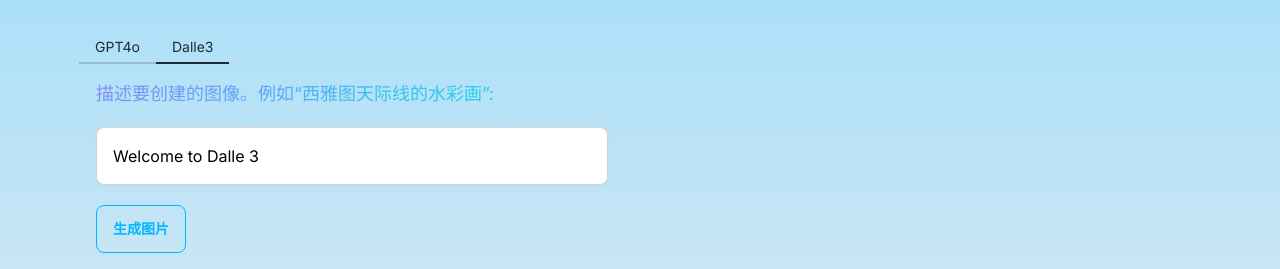
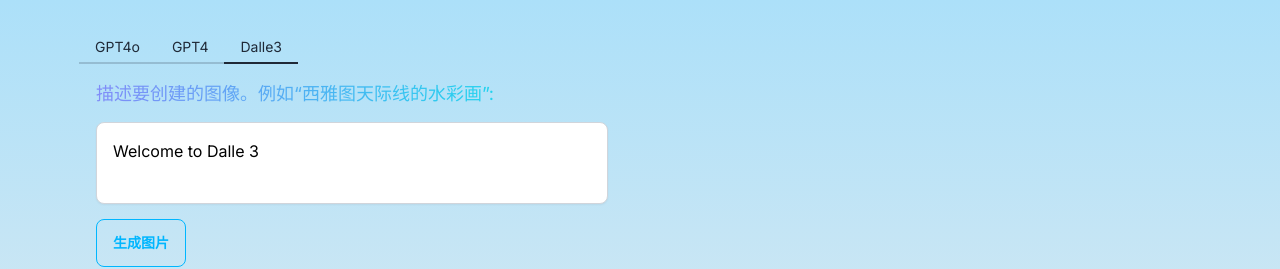
Before and after one commit to youling4438/thomas-chat, a Next.js app: page / in a window 1280 px wide. Both pictures are taken after a click on the tab "Dalle3". Shown: the top 269 px of the page. Built offline with nearby package versions, Linux system fonts and the light colour scheme; no server answers.

Commit message:
add  gpt4

```diff
--- a/app/chat.tsx
+++ b/app/chat.tsx
@@ -5,9 +5,12 @@
 
 const endpoint = process.env["NEXT_PUBLIC_AZURE_OPENAI_ENDPOINT"];
 const apiKey = process.env["NEXT_PUBLIC_AZURE_OPENAI_API_KEY"];
-const deployment = process.env["NEXT_PUBLIC_AZURE_OPENAI_CHAT_DEPLOYMENT_NAME"];
+const deployment4o = process.env["NEXT_PUBLIC_AZURE_OPENAI_CHAT_O_DEPLOYMENT_NAME"];
+const deployment4 = process.env["NEXT_PUBLIC_AZURE_OPENAI_CHAT_DEPLOYMENT_NAME"];
 
-function Chat() {
+function Chat(prop: any) {
+    const isGpt4o = prop.isGpt4o;
+    const deployment = isGpt4o ? deployment4o : deployment4;
     const [response, setResponse] = useState('o(〃＾▽＾〃)o');
     const [loading, setLoading] = useState(false);
     const handleSubmit = async (event: any) => {
@@ -44,7 +47,7 @@
     return (
         <form onSubmit={handleSubmit}>
             <label htmlFor="prompt" className='bg-gradient-to-r from-indigo-400 to-cyan-400 bg-clip-text text-transparent'>请输入你的问题:</label>
-            <textarea id="prompt" defaultValue="帮我写一首诗来描述软件工程师的日常工作" name="prompt" className="w-full max-w-lg p-4 border border-gray-300 rounded-lg shadow-sm focus:outline-none focus:ring-2 focus:ring-blue-500 focus:border-transparent" placeholder="尝试一下GPT4o(2024-05-13)"></textarea>
+            <textarea id="prompt" defaultValue="帮我写一首诗来描述软件工程师的日常工作" name="prompt" className="w-full max-w-lg p-4 border border-gray-300 rounded-lg shadow-sm focus:outline-none focus:ring-2 focus:ring-blue-500 focus:border-transparent" placeholder={isGpt4o ? "尝试一下GPT4o(2024-05-13)" : "尝试一下GPT4(0613)"}></textarea>
             <button type="submit" disabled={loading} className="btn btn-outline btn-info">{loading ? '文本生成中...' : '发送'}</button>
             <span className='tips bg-gradient-to-r from-indigo-400 to-cyan-400 bg-clip-text text-transparent'>AI助手的回答会显示到下面: </span>
             {response ? <MarkdownRenderer content={response}></MarkdownRenderer> : <span className="loading loading-infinity loading-lg text-info"></span>}
--- a/app/draw.tsx
+++ b/app/draw.tsx
@@ -46,6 +46,7 @@
             }
             setLoading(false);
         } catch (error) {
+            setImageUrl('/Dalle3_error.png');
             console.error(error);
             setLoading(false);
         }
@@ -54,16 +55,8 @@
     return (
         <div style={{ display: 'flex', flexDirection: 'column', alignItems: 'center' }}>
             <form onSubmit={handleSubmit}>
-                <label htmlFor="inputText" className='bg-gradient-to-r from-indigo-400 to-cyan-400 bg-clip-text text-transparent'>描述要创建的图像。例如“西雅图天际线的水彩画”:</label>
-                <input
-                    id="inputText"
-                    type="text"
-                    style={{ display: 'block', margin: '20px 0' }}
-                    value={prompt}
-                    className="w-full max-w-lg p-4 border border-gray-300 rounded-lg shadow-sm focus:outline-none focus:ring-2 focus:ring-blue-500 focus:border-transparent"
-                    onChange={(e) => setPrompt(e.target.value)}
-                    placeholder="尝试一下DALL-E 3"
-                />
+                <label htmlFor="prompt" className='bg-gradient-to-r from-indigo-400 to-cyan-400 bg-clip-text text-transparent'>描述要创建的图像。例如“西雅图天际线的水彩画”:</label>
+                <textarea id="prompt" value={prompt}  onChange={(e) => setPrompt(e.target.value)} name="prompt" className="w-full max-w-lg p-4 border border-gray-300 rounded-lg shadow-sm focus:outline-none focus:ring-2 focus:ring-blue-500 focus:border-transparent" placeholder="尝试一下DALL-E 3"></textarea>
                 <button type="submit" disabled={loading} className="btn btn-outline btn-info">{loading ? '图片生成中...' : '生成图片'}</button>
                 <span className='tips bg-gradient-to-r from-indigo-400 to-cyan-400 bg-clip-text text-transparent'>AI助手生成的图片会显示到下面: </span>
                 {imageUrl ? <div style={{ marginTop: '20px' }}>
--- a/app/page.tsx
+++ b/app/page.tsx
@@ -5,6 +5,8 @@
     <main className="flex min-h-screen flex-col items-center justify-between p-8">
       <div role="tablist" className="tabs tabs-bordered">
         <input type="radio" name="my_tabs_1" role="tab" className="tab" aria-label="GPT4o" defaultChecked />
+        <div role="tabpanel" className="tab-content p-4"><Chat isGpt4o/></div>
+        <input type="radio" name="my_tabs_1" role="tab" className="tab" aria-label="GPT4" />
         <div role="tabpanel" className="tab-content p-4"><Chat /></div>
         <input type="radio" name="my_tabs_1" role="tab" className="tab" aria-label="Dalle3" />
         <div role="tabpanel" className="tab-content p-4"><Draw /></div>
```
Also changed, not shown: 1 other file (tests, documents, lock files or other folders).
